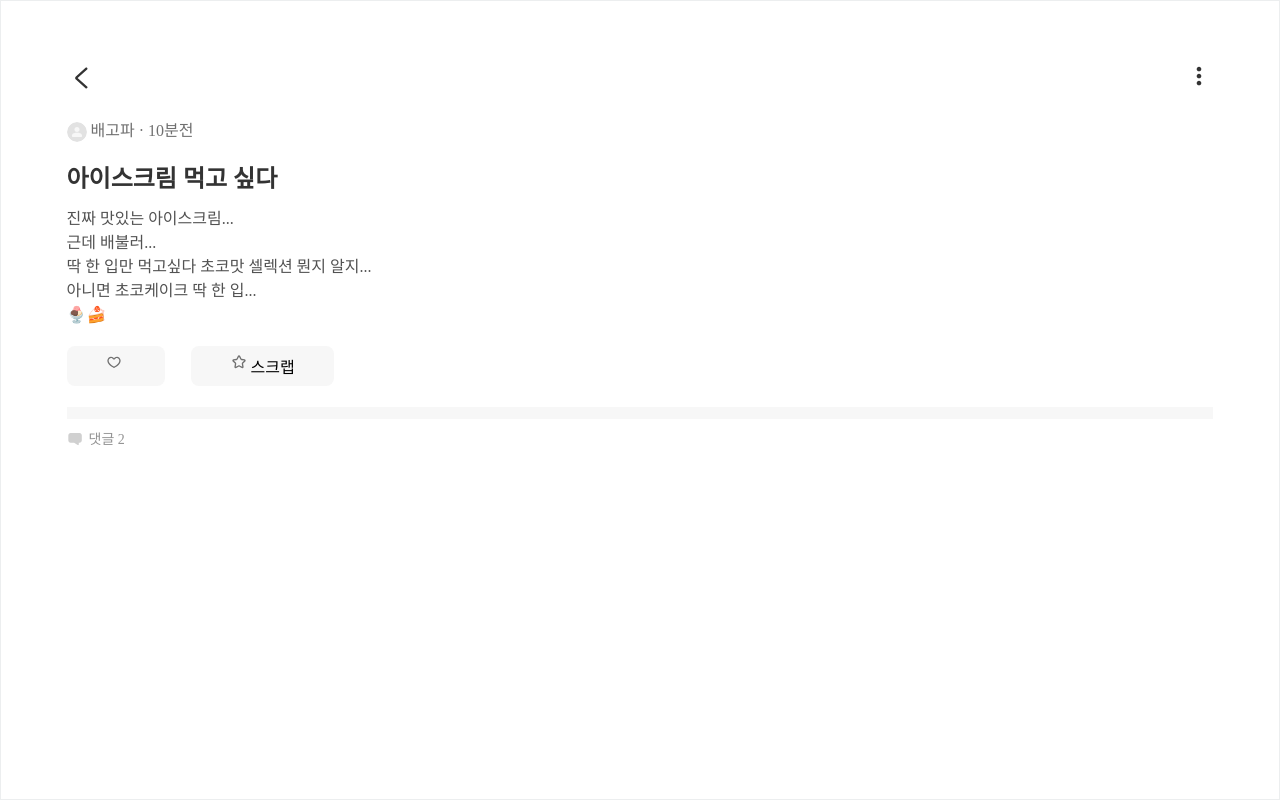
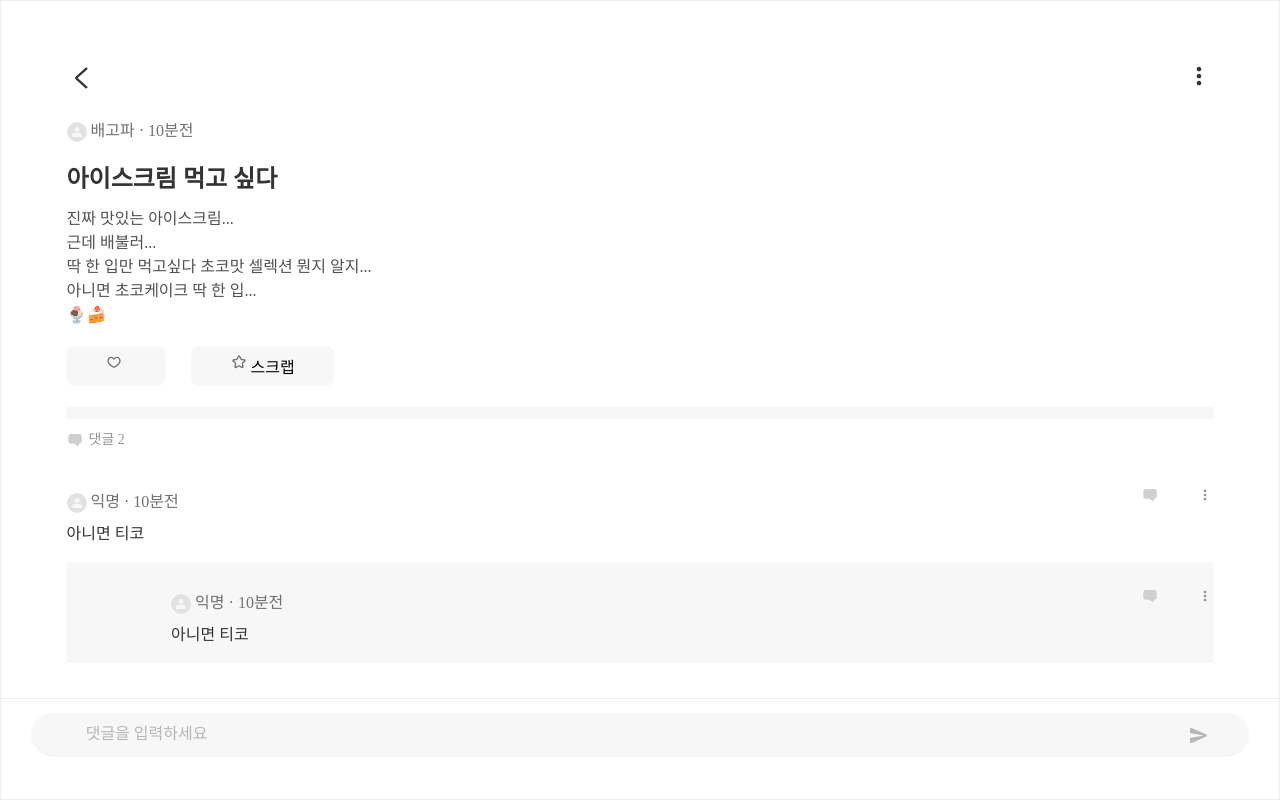
Before and after one commit to G-E-E-K-S/GEEKS-FE, a React (Create React App) app: page /post in a window 1280 px wide. Built offline with nearby package versions, Linux system fonts and the light colour scheme; a web font is replaced by a local one.

Commit message:
Adding a comment component to the Post page

```diff
--- a/src/components/Common/CommonStyle.js
+++ b/src/components/Common/CommonStyle.js
@@ -45,3 +45,9 @@ export const DirectionCol = styled.div`
   display: flex;
   flex-direction: column;
 `;
+
+export const FlexCenter = styled.div`
+  display: flex;
+  justify-content: center;
+  align-items: center;
+`;
--- a/src/components/Community/Comment.js
+++ b/src/components/Community/Comment.js
@@ -1,31 +1,48 @@
 import React from "react";
 import styled from "styled-components";
+import * as c from "../../components/Common/CommonStyle";
+import PostInfo from "./PostInfo";
 import CommentIcon from "../../assets/img/Community/comment.svg";
+import Dots from "../../assets/img/Community/grayDots.svg";
 
 const CommentBox = styled.div`
-  display: flex;
-  padding: 12px 0px;
+  height: max-content;
+  width: 100%;
+  padding-top: 16px;
+  padding-bottom: 16px;
+  padding-left: ${(props)=>props.paddingLeft};
+  background-color: ${(props)=>props.isRecomment ? '#F7F7F7' : '#fff'};
 `;
-const CommentImg = styled.img`
-  display: flex;
-  justify-content: center;
-  align-items: center;
+const ThreeDots = styled.img`
   width: 16px;
   height: 16px;
 `;
-const CommentNum = styled.div`
-  color: #949494;
-  font-size: 0.875rem;
+const CommentImg = styled(ThreeDots)`
+  margin-right: 3.07vw;
+`;
+const CommentText = styled.div`
+  color: #333;
+  font-size: 1rem;
   font-style: normal;
   font-weight: 500;
-  line-height: 18px;
-  margin-left: 6px;
+  line-height: 24px;
+  margin-top: 9px;
 `;
 const Comment = (props) => {
   return (
-    <CommentBox>
-      <CommentImg src={CommentIcon} />
-      <CommentNum>댓글 {props.number}</CommentNum>
+    <CommentBox paddingLeft={props.paddingLeft} isRecomment={props.recomment}>
+      <c.SpaceBetween>
+        <PostInfo
+          profileImg={props.postInfo.profileImg}
+          username={props.postInfo.username}
+          uploadtime={props.postInfo.uploadtime}
+        />
+        <c.FlexCenter>
+          <CommentImg src={CommentIcon} />
+          <ThreeDots src={Dots} />
+        </c.FlexCenter>
+      </c.SpaceBetween>
+      <CommentText>{props.comment}</CommentText>
     </CommentBox>
   );
 };
--- /dev/null
+++ b/src/components/Community/CommentCnt.js
@@ -0,0 +1,30 @@
+import React from "react";
+import styled from "styled-components";
+import CommentIcon from "../../assets/img/Community/comment.svg";
+
+const CommentBox = styled.div`
+  display: flex;
+  padding: 12px 0px;
+`;
+const CommentImg = styled.img`
+  margin: auto 0;
+  width: 16px;
+  height: 16px;
+`;
+const CommentNum = styled.div`
+  color: #949494;
+  font-size: 0.875rem;
+  font-style: normal;
+  font-weight: 500;
+  line-height: 18px;
+  margin-left: 6px;
+`;
+const CommentCnt = (props) => {
+  return (
+    <CommentBox>
+      <CommentImg src={CommentIcon} />
+      <CommentNum>댓글 {props.number}</CommentNum>
+    </CommentBox>
+  );
+};
+export default CommentCnt;
--- a/src/pages/Community/Post.js
+++ b/src/pages/Community/Post.js
@@ -7,28 +7,81 @@ import Br from "../../components/Common/Br";
 import PostInfo from "../../components/Community/PostInfo";
 import PostContent from "../../components/Community/PostContent";
 import LikeAndStarBtn from "../../components/Community/LikeAndStarBtn";
+import CommentCnt from "../../components/Community/CommentCnt";
 import Comment from "../../components/Community/Comment";
 import Dot from "../../assets/img/Community/dots.svg";
 import Like from "../../assets/img/Community/like.svg";
 import Star from "../../assets/img/Community/star.svg";
+import Send from "../../assets/img/Chat/send.svg";
+
+const InputCommentBox = styled.div`
+  height: 144px;
+  padding: 14px 2.36vw;
+  border-top: 1px solid #efefef;
+  background: #fff;
+`;
+const TotalInput = styled.div`
+  border-radius: 24px;
+  background: #f7f7f7;
+  padding: 10px 3.07vw 10px 4.1vw;
+  height: 44px;
+  width: 100%;
+  display: flex;
+  justify-content: space-between;
+`;
+const InputComment = styled.input`
+  outline: none;
+  border: none;
+  background-color: #f7f7f7;
+  width: 100%;
+  &::placeholder {
+    color: #b7b7b7;
+    font-size: 1rem;
+    font-weight: 500;
+    line-height: 24px;
+  }
+`;
 const Post = () => {
   return (
     <c.Totalframe>
       <c.ScreenComponent>
-      <c.SubScreen>
+        <c.SubScreen>
           <HeaderMenu>
-            <img src={Dot}/>
+            <img src={Dot} />
           </HeaderMenu>
           <PostInfo username={`배고파`} uploadtime={`10분전`}></PostInfo>
-          <PostContent title={`아이스크림 먹고 싶다`} content={`진짜 맛있는 아이스크림...\n근데 배불러...\n딱 한 입만 먹고싶다 초코맛 셀렉션 뭔지 알지...\n아니면 초코케이크 딱 한 입...\n🍨🍰`}></PostContent>
+          <PostContent
+            title={`아이스크림 먹고 싶다`}
+            content={`진짜 맛있는 아이스크림...\n근데 배불러...\n딱 한 입만 먹고싶다 초코맛 셀렉션 뭔지 알지...\n아니면 초코케이크 딱 한 입...\n🍨🍰`}
+          ></PostContent>
           <c.Flex>
             <LikeAndStarBtn icon={Like}></LikeAndStarBtn>
-            <LikeAndStarBtn icon={Star} text={`스크랩`} marginLeft={`2.05vw`}></LikeAndStarBtn>
+            <LikeAndStarBtn
+              icon={Star}
+              text={`스크랩`}
+              marginLeft={`2.05vw`}
+            ></LikeAndStarBtn>
           </c.Flex>
-          <Br/>
-        <Comment number={`2`}/>
+          <Br />
+          <CommentCnt number={`2`} />
+          <Comment
+            postInfo={{ username: "익명", uploadtime: "10분전" }}
+            comment={`아니면 티코`}
+          />
+          <Comment
+            paddingLeft={`8.17vw`}
+            recomment={true}
+            postInfo={{ username: "익명", uploadtime: "10분전" }}
+            comment={`아니면 티코`}
+          />
         </c.SubScreen>
       </c.ScreenComponent>
+      <InputCommentBox>
+        <TotalInput>
+          <InputComment placeholder="댓글을 입력하세요" />
+          <img src={Send} />
+        </TotalInput>
+      </InputCommentBox>
     </c.Totalframe>
   );
 };
```
Also changed, not shown: src/assets/img/Community/grayDots.svg (added).
